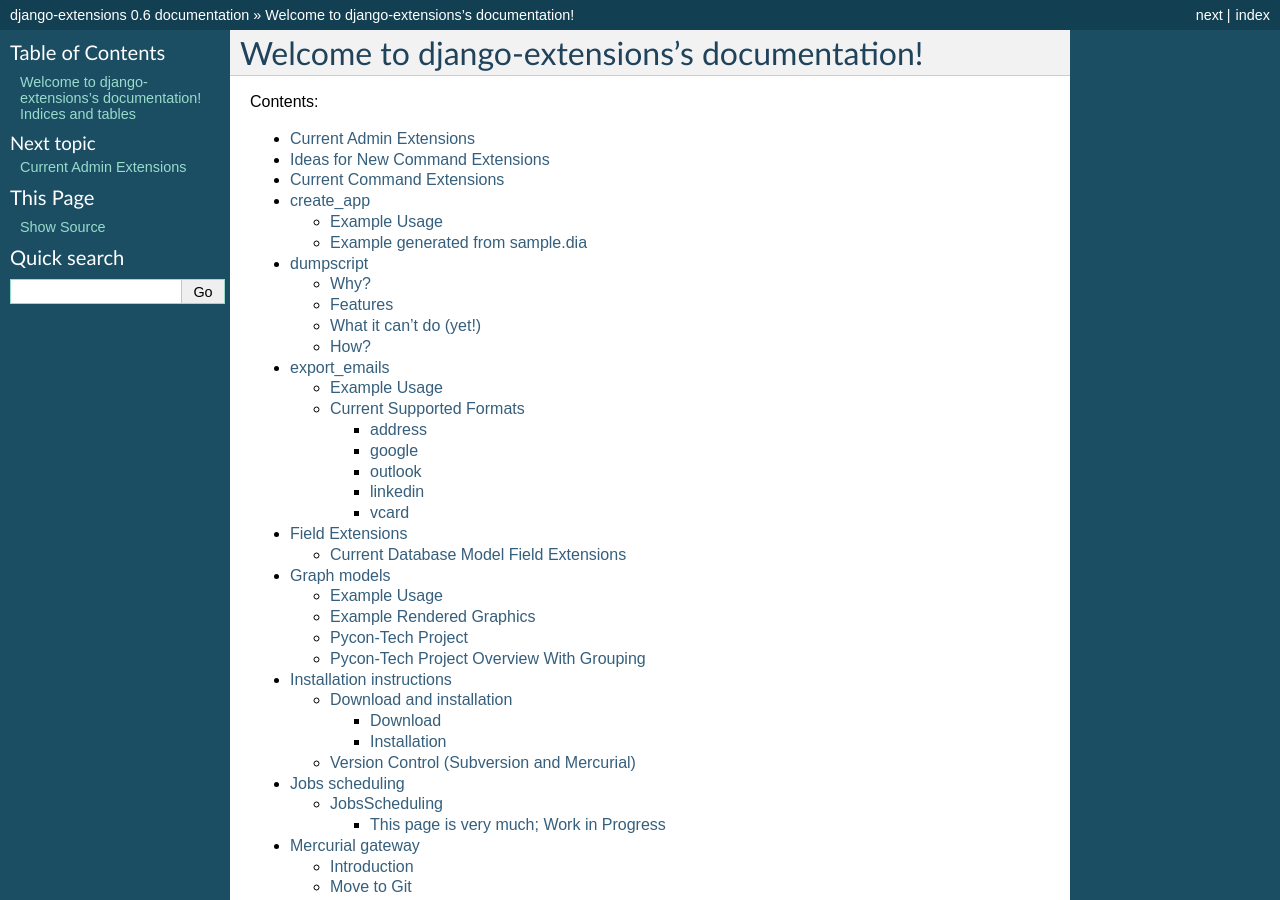
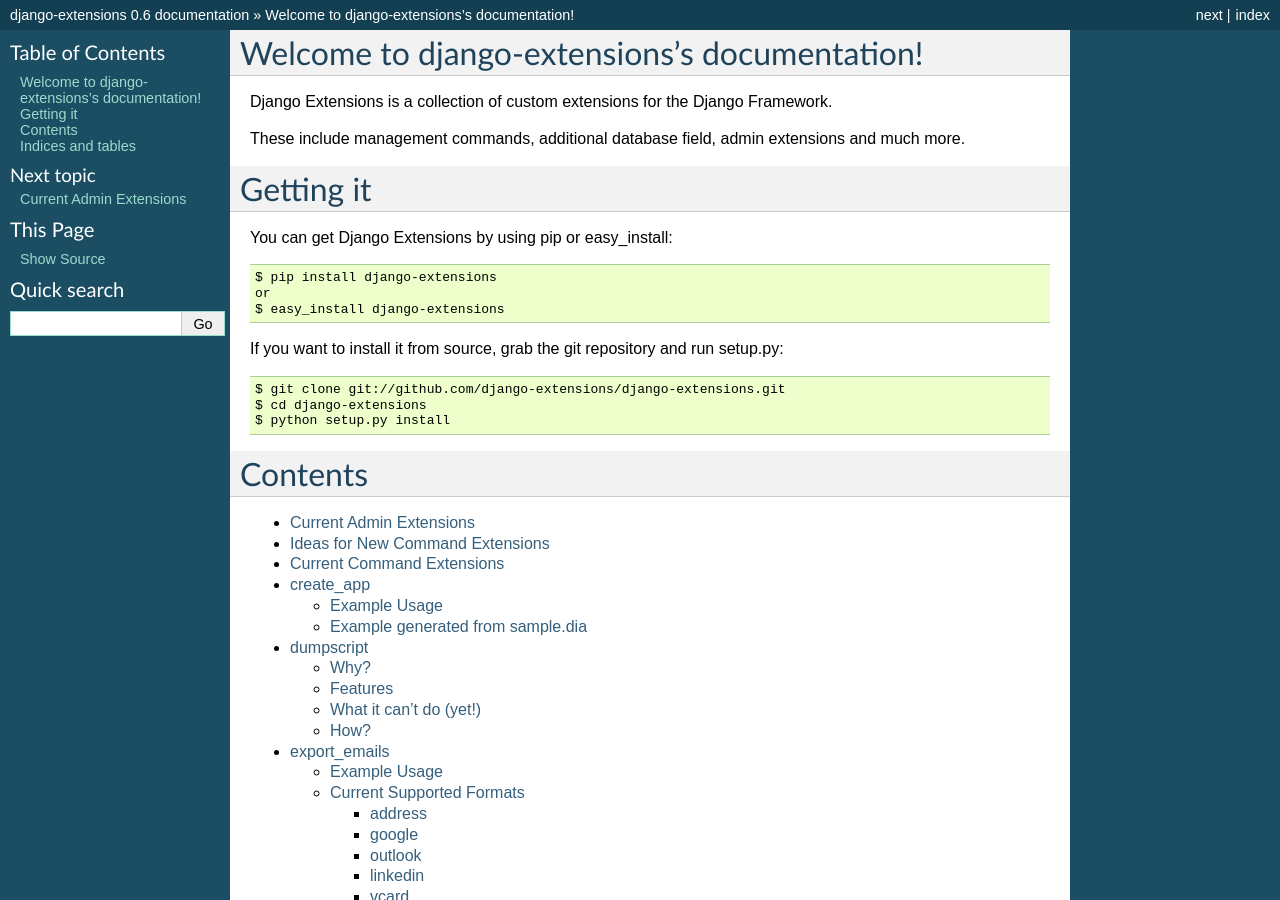
Before and after one commit to smartdevcode/django-extensions, a Sphinx documentation site: the page built from docs/index.rst, in a window 1280 px wide and 900 px high. Built offline with Sphinx 7.4.7, drawn with Linux system fonts in a browser that asks for light colours.

Commit message:
Added basic README text to documentation index

```diff
--- a/docs/index.rst
+++ b/docs/index.rst
@@ -6,7 +6,28 @@
 Welcome to django-extensions's documentation!
 =============================================
 
-Contents:
+Django Extensions is a collection of custom extensions for the Django Framework.
+
+These include management commands, additional database field, admin extensions and
+much more.
+
+Getting it
+==========
+
+You can get Django Extensions by using pip or easy_install::
+
+ $ pip install django-extensions
+ or
+ $ easy_install django-extensions
+
+If you want to install it from source, grab the git repository and run setup.py::
+
+ $ git clone git://github.com/django-extensions/django-extensions.git
+ $ cd django-extensions
+ $ python setup.py install
+
+Contents
+========
 
 .. toctree::
    :maxdepth: 3
```
